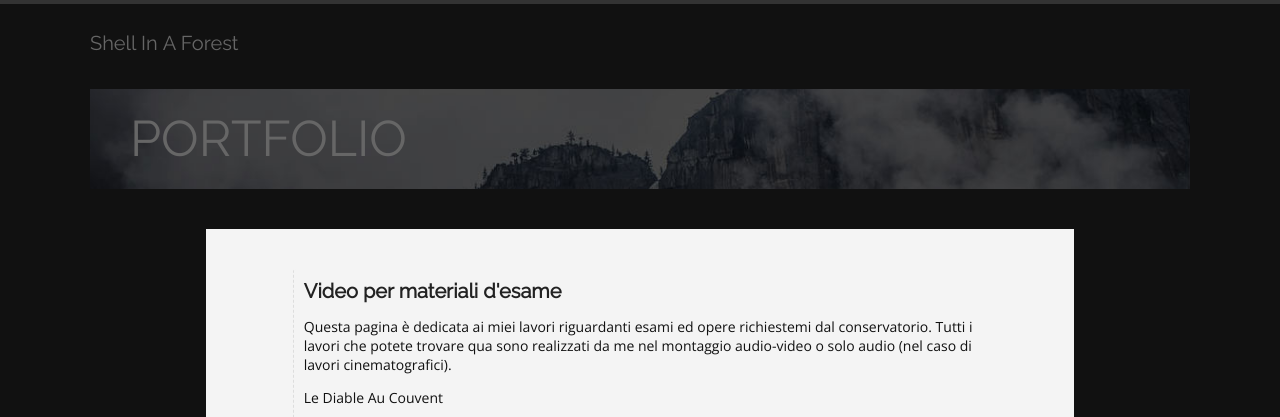
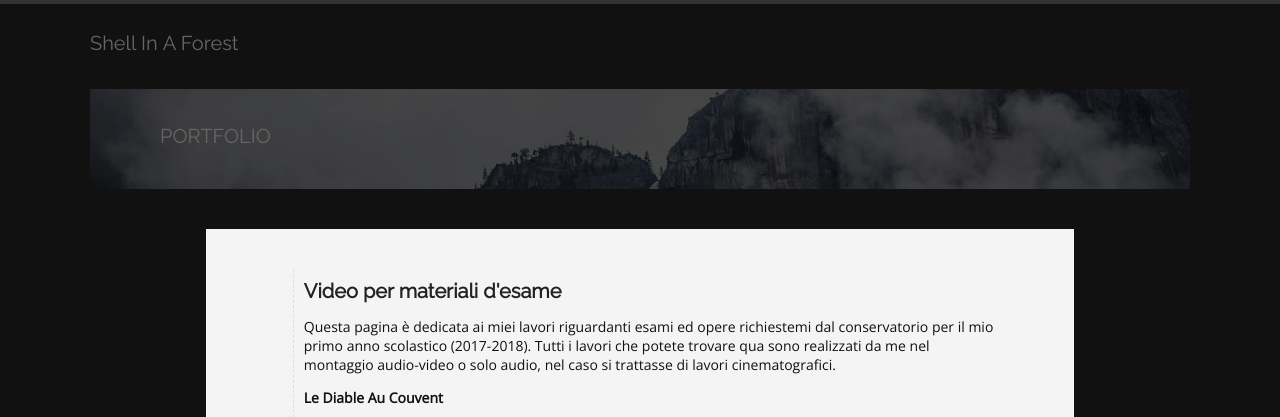
Before and after one commit to Pietrofontaz/pietrofontaz.github.io, a Jekyll site: the page built from _posts/2019-06-03-post7.md, in a window 1280 px wide, cut to the strip 0-417 px from the top of the page. Built offline with Jekyll 4.4.1, drawn with Linux system fonts in a browser that asks for light colours; some web fonts are replaced; comment, search, counter and statistics services are not loaded.

```diff
--- a/_includes/sidebar.html
+++ b/_includes/sidebar.html
@@ -11,10 +11,10 @@ If you feel like, you can check my Instagram and YouTube personal accounts follo
   <ul>
     <li><a href="https://www.youtube.com/channel/UCIPl6nhAo04H5Im8FZy120Q/featured?view_as=subscriber">YouTube</a></li>
     <li><a href="https://www.instagram.com/shell_in_a_forest">Instagram</a></li>
-    <li><a href="http://www.adventurefaktory.com/vietnam-the-ultimate-saigon-cafes-list/">Adventure Faktory</a></li>
+    <li><a href="https://soundcloud.com/user-15224984">Soundcloud</a></li>
   </ul>
 </p>
 
 <p>
-  A good advice though is that you should be really interested in this page while checking it, so if you're not in the mood do waht relaxes you the most, have fun, get ready and come back, I'll be happy to welcome you again.
+Mail
 </p>
--- a/_posts/2019-06-03-post7.md
+++ b/_posts/2019-06-03-post7.md
@@ -7,16 +7,16 @@ summary: I miei primi montaggi audio-video.
 image: /images/blog/esplosioneturbina.JPG
 ---
 
-Questa pagina è dedicata ai miei lavori riguardanti esami ed opere richiestemi dal conservatorio.
-Tutti i lavori che potete trovare qua sono realizzati da me nel montaggio audio-video o solo audio (nel caso di lavori cinematografici).
+Questa pagina è dedicata ai miei lavori riguardanti esami ed opere richiestemi dal conservatorio per il mio primo anno scolastico (2017-2018).
+Tutti i lavori che potete trovare qua sono realizzati da me nel montaggio audio-video o solo audio, nel caso si trattasse di lavori cinematografici.
 
-Le Diable Au Couvent
+<b>Le Diable Au Couvent</b>
 
 <iframe width="560" height="315" src="https://www.youtube.com/embed/tAro1dHvV4E" frameborder="0" allow="accelerometer; autoplay; encrypted-media; gyroscope; picture-in-picture" allowfullscreen></iframe>
 
 Le Diable Au Couvent è un film muto di Georges Méliès del 1899; il sonoro è elaborato dal Carmina Burana, dal brano "Dracula - The Beginning" di Wojciech Kilar e da diversi cori registrati in varie chiese europee.
 
-CieloAcquaSopraSotto
+<b>CieloAcquaSopraSotto</b>
 
 <iframe width="560" height="315" src="https://www.youtube.com/embed/bRXMjFPAglU" frameborder="0" allow="accelerometer; autoplay; encrypted-media; gyroscope; picture-in-picture" allowfullscreen></iframe>
 
--- a/css/main.css
+++ b/css/main.css
@@ -360,8 +360,8 @@ section{
 }
 
 #portfolio {
-	padding: 20px;
-  font-size: 50px;
+	padding: 35px;
+  font-size: 20px;
   color: #666;
 	text-decoration: none;
 	font-family: "Raleway";
```
Also changed, not shown: _posts/2014-12-25-post0.md (added, +30 -0 lines), _posts/2015-12-25-post4.md (deleted, +0 -16 lines), _posts/2015-12-27-post6.md (+24 -8 lines), images/blog/sea.JPG (added), images/blog/shell.jpg (added), images/blog/shell_square.jpg (added).
